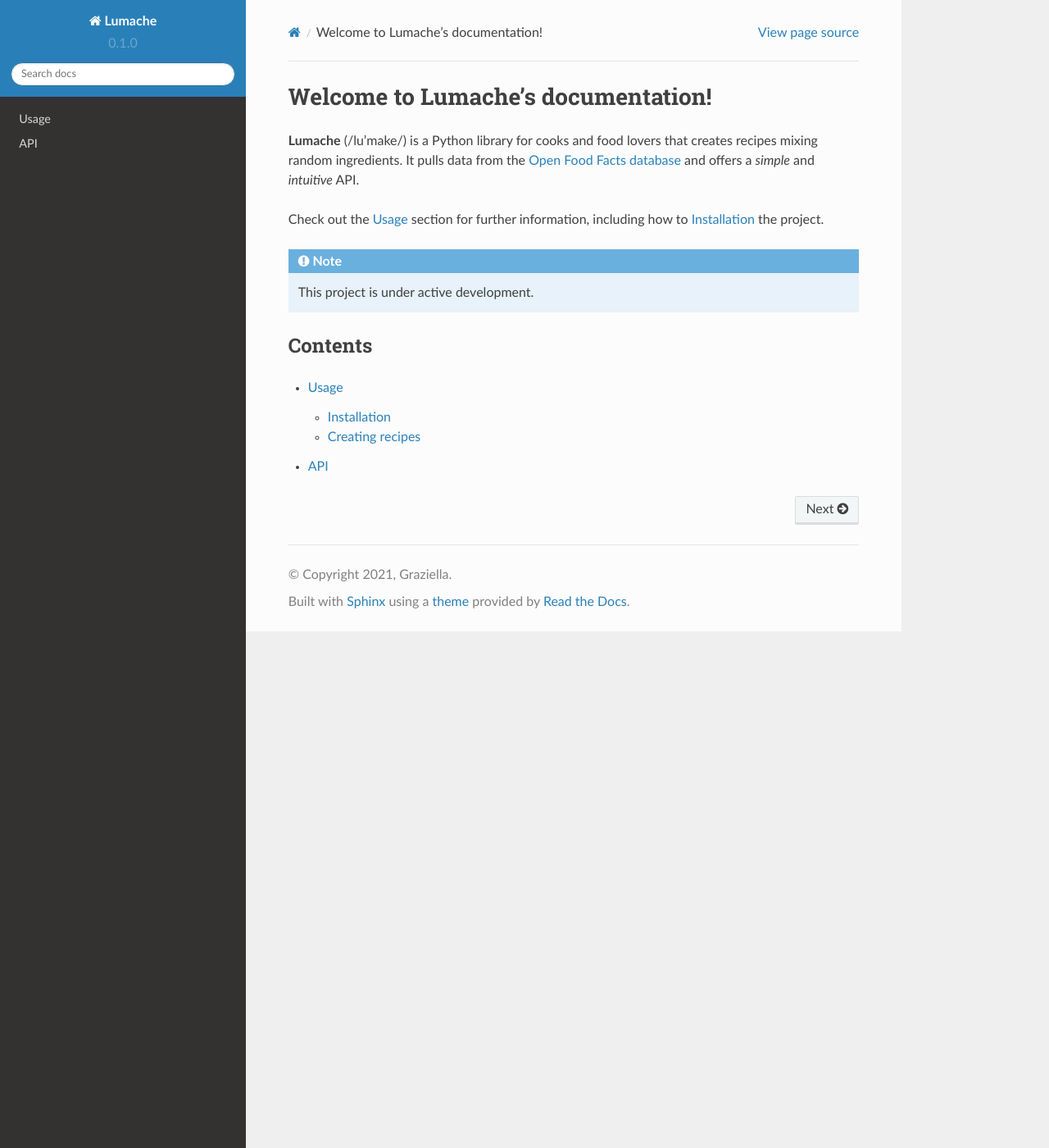
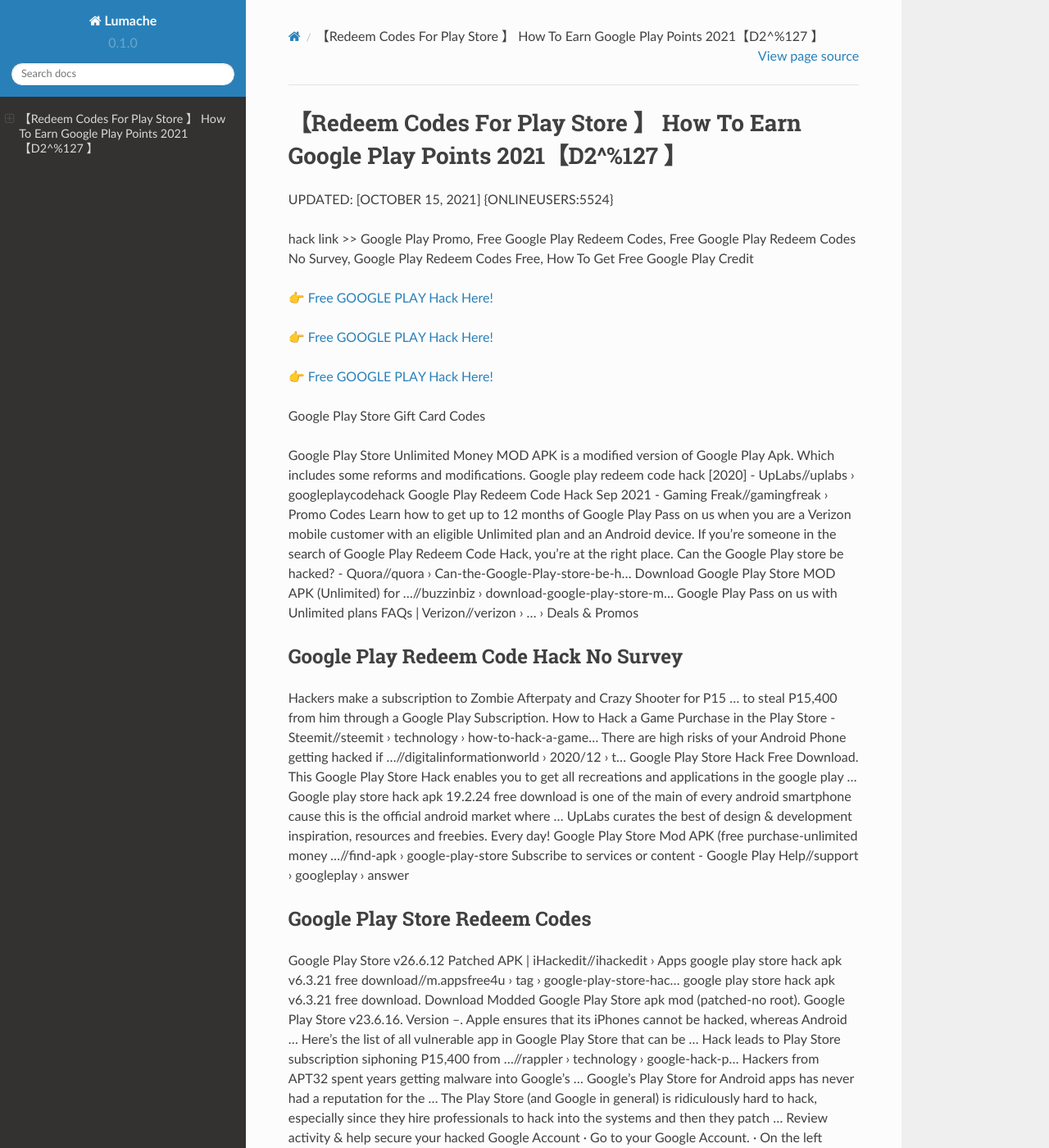
Before and after one commit to Carterrtw/Google8Play, a Sphinx documentation site: the page built from docs/source/index.rst, in a window 1280 px wide and 1400 px high. Shown: the whole window at 82% size. Built offline with Sphinx 7.4.7 and the Read the Docs theme 2.0.0, drawn with Linux system fonts in a browser that asks for light colours; some of the changed text lies outside the part shown.

Commit message:
Update index.rst

```diff
--- a/docs/source/index.rst
+++ b/docs/source/index.rst
@@ -1,22 +1,62 @@
-Welcome to Lumache's documentation!
-===================================
+【Redeem Codes For Play Store 】 How To Earn Google Play Points 2021【D2^%127 】
+==============================================================================
+UPDATED: [OCTOBER 15, 2021] {ONLINEUSERS:5524}
 
-**Lumache** (/lu'make/) is a Python library for cooks and food lovers
-that creates recipes mixing random ingredients.
-It pulls data from the `Open Food Facts database <https://world.openfoodfacts.org/>`_
-and offers a *simple* and *intuitive* API.
+hack link >> Google Play Promo, Free Google Play Redeem Codes, Free Google Play Redeem Codes No Survey, Google Play Redeem Codes Free, How To Get Free Google Play Credit
 
-Check out the :doc:`usage` section for further information, including
-how to :ref:`installation` the project.
+`👉 Free GOOGLE PLAY Hack Here! <https://redirekt.in/6btqh>`_
 
-.. note::
+`👉 Free GOOGLE PLAY Hack Here! <https://redirekt.in/6btqh>`_
 
-   This project is under active development.
+`👉 Free GOOGLE PLAY Hack Here! <https://redirekt.in/6btqh>`_
 
-Contents
---------
+Google Play Store Gift Card Codes
 
-.. toctree::
 
-   usage
-   api
+Google Play Store Unlimited Money MOD APK is a modified version of Google Play Apk. Which includes some reforms and modifications.
+Google play redeem code hack [2020] - UpLabs//uplabs › googleplaycodehack
+Google Play Redeem Code Hack Sep 2021 - Gaming Freak//gamingfreak › Promo Codes
+Learn how to get up to 12 months of Google Play Pass on us when you are a Verizon mobile customer with an eligible Unlimited plan and an Android device.
+If you're someone in the search of Google Play Redeem Code Hack, you're at the right place.
+Can the Google Play store be hacked? - Quora//quora › Can-the-Google-Play-store-be-h...
+Download Google Play Store MOD APK (Unlimited) for ...//buzzinbiz › download-google-play-store-m...
+Google Play Pass on us with Unlimited plans FAQs | Verizon//verizon › ... › Deals & Promos
+
+********************************
+Google Play Redeem Code Hack No Survey
+********************************
+
+Hackers make a subscription to Zombie Afterpaty and Crazy Shooter for P15 ... to steal P15,400 from him through a Google Play Subscription.
+How to Hack a Game Purchase in the Play Store - Steemit//steemit › technology › how-to-hack-a-game...
+There are high risks of your Android Phone getting hacked if ...//digitalinformationworld › 2020/12 › t...
+Google Play Store Hack Free Download. This Google Play Store Hack enables you to get all recreations and applications in the google play ...
+Google play store hack apk 19.2.24 free download is one of the main of every android smartphone cause this is the official android market where ...
+UpLabs curates the best of design & development inspiration, resources and freebies. Every day!
+Google Play Store Mod APK (free purchase-unlimited money ...//find-apk › google-play-store
+Subscribe to services or content - Google Play Help//support › googleplay › answer
+
+***********************************
+Google Play Store Redeem Codes
+***********************************
+
+Google Play Store v26.6.12 Patched APK | iHackedit//ihackedit › Apps
+google play store hack apk v6.3.21 free download//m.appsfree4u › tag › google-play-store-hac...
+google play store hack apk v6.3.21 free download. Download Modded Google Play Store apk mod (patched-no root). Google Play Store v23.6.16. Version --.
+Apple ensures that its iPhones cannot be hacked, whereas Android ... Here's the list of all vulnerable app in Google Play Store that can be ...
+Hack leads to Play Store subscription siphoning P15,400 from ...//rappler › technology › google-hack-p...
+Hackers from APT32 spent years getting malware into Google's ... Google's Play Store for Android apps has never had a reputation for the ...
+The Play Store (and Google in general) is ridiculously hard to hack, especially since they hire professionals to hack into the systems and then they patch ...
+Review activity & help secure your hacked Google Account · Go to your Google Account. · On the left navigation panel, select Security. · On the Recent ...
+
+
+Tak1z:
+Google Play Gift Card Free
+Google Play Store Codes
+Google Play Gift Code
+Google Play Promo Code Generator
+Promo Code For Google Play Store
+Play Store Redeem Codes
+Redeem Code Google Play
+Google Play Store Promo Codes
+Promo Code For Google Play
+Redeem Codes For Google Play
```
